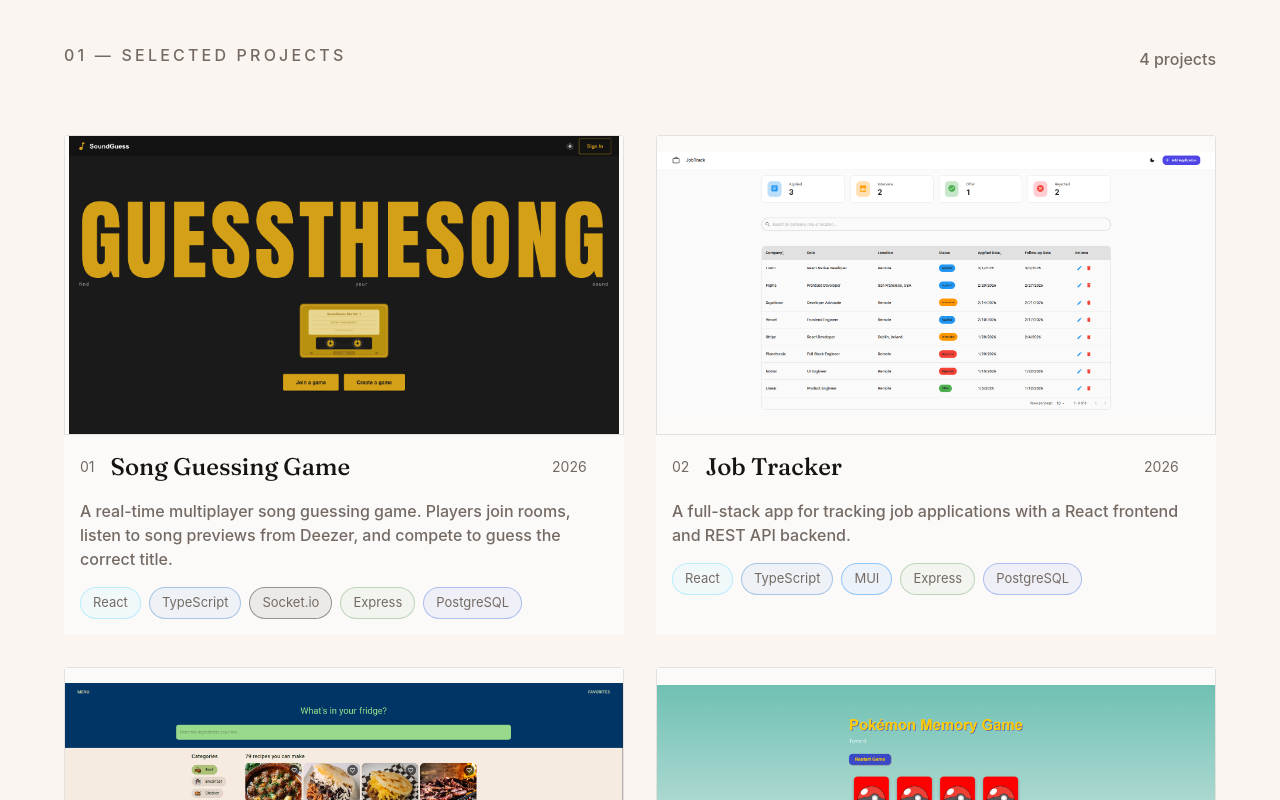
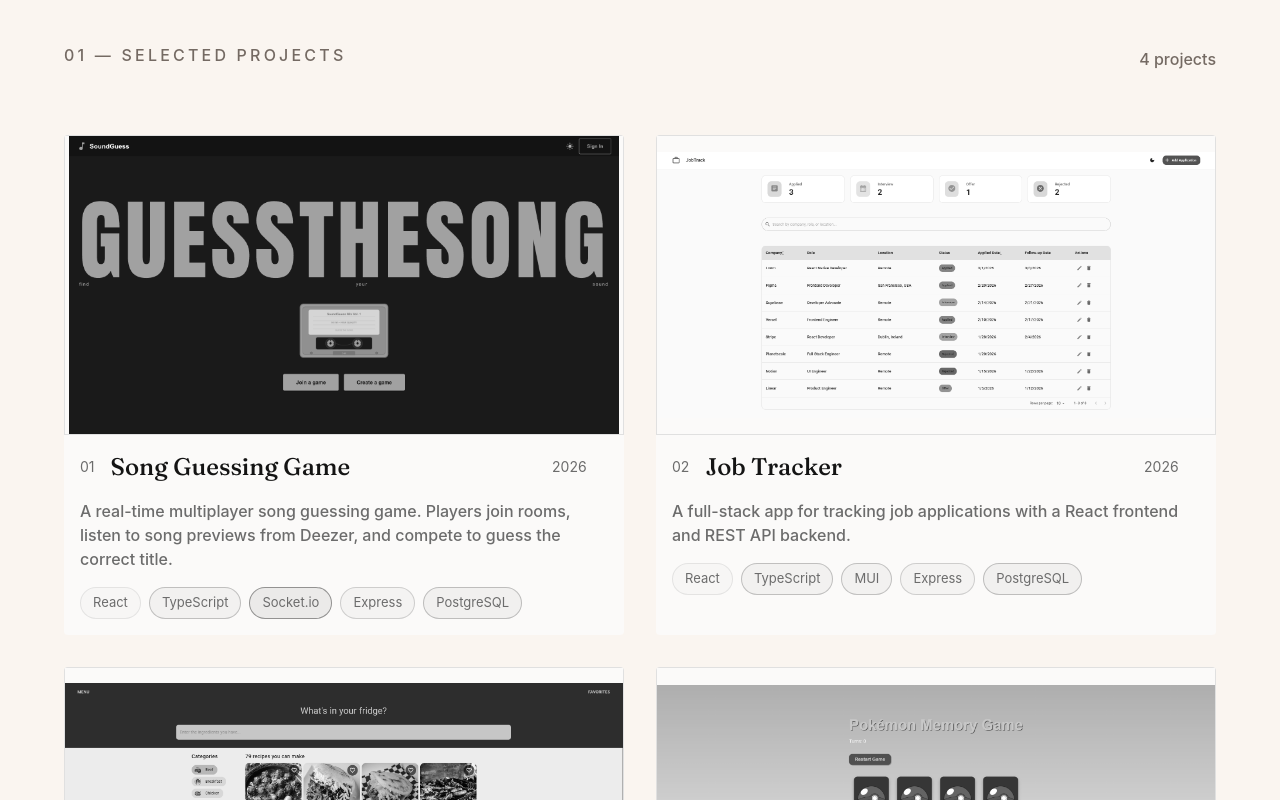
Before and after one commit to sanderalex1/PortfolioV2, a React (Vite) app: page / in a window 1280 px wide. Shown: the part 940-1740 px from the top of the page. Built offline with nearby package versions, Linux system fonts and the light colour scheme.

Commit message:
feat: enhance ProjectCard hover effects with grayscale transition

```diff
--- a/src/components/UI/ProjectsCards/ProjectCard.tsx
+++ b/src/components/UI/ProjectsCards/ProjectCard.tsx
@@ -14,6 +14,11 @@ const cardAreaStyle = {
   display: "flex",
   flexDirection: "column",
   alignItems: "stretch",
+  filter: "grayscale(100%)",
+  "&:hover": {
+    filter: "grayscale(0%)",
+    transition: "transform 0.5s ease",
+  },
 
   "&:hover .img": {
     transform: "scale(1.05)",
@@ -46,8 +51,8 @@ const ProjectCard = ({ card }: { card: Project }) => {
           sx={{
             objectFit: "contain",
             border: "1px solid",
+
             borderColor: "divider",
-            transition: "transform 0.3s ease",
           }}
         />
         <CardContent
```
